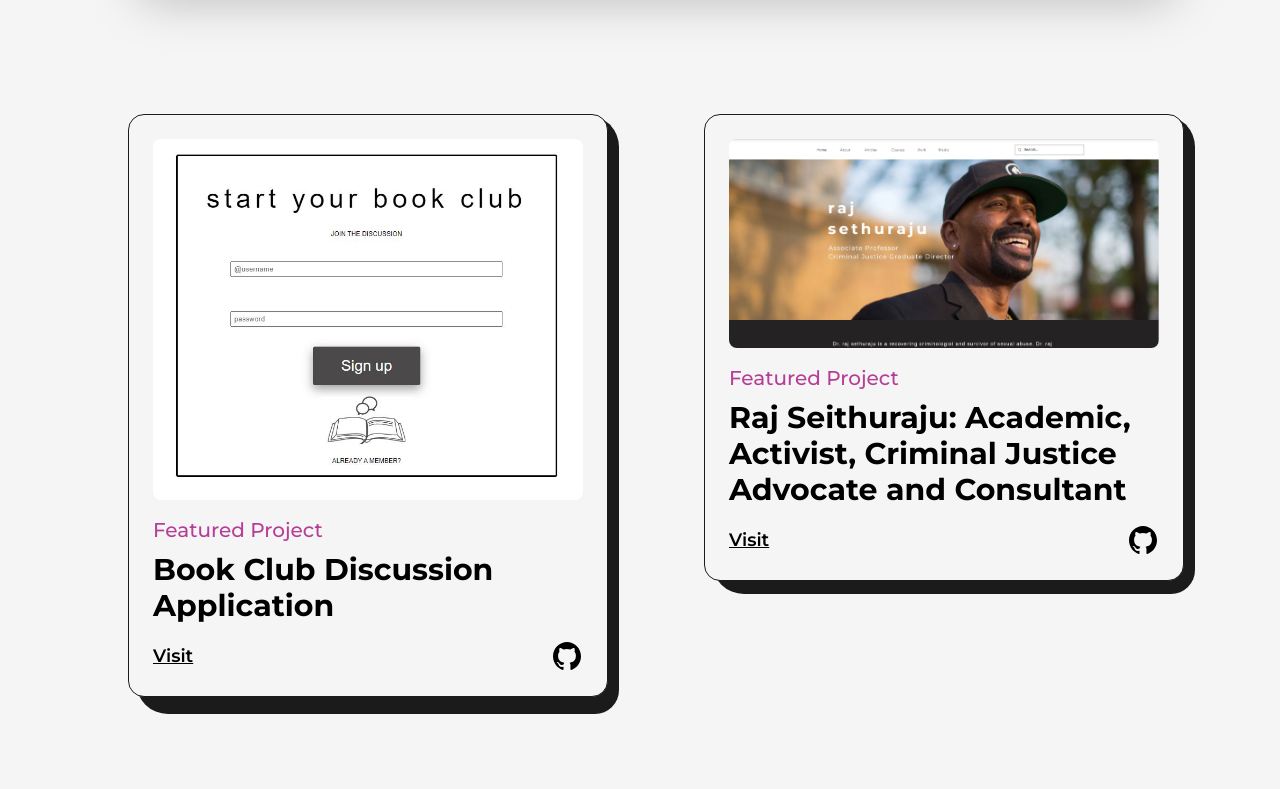
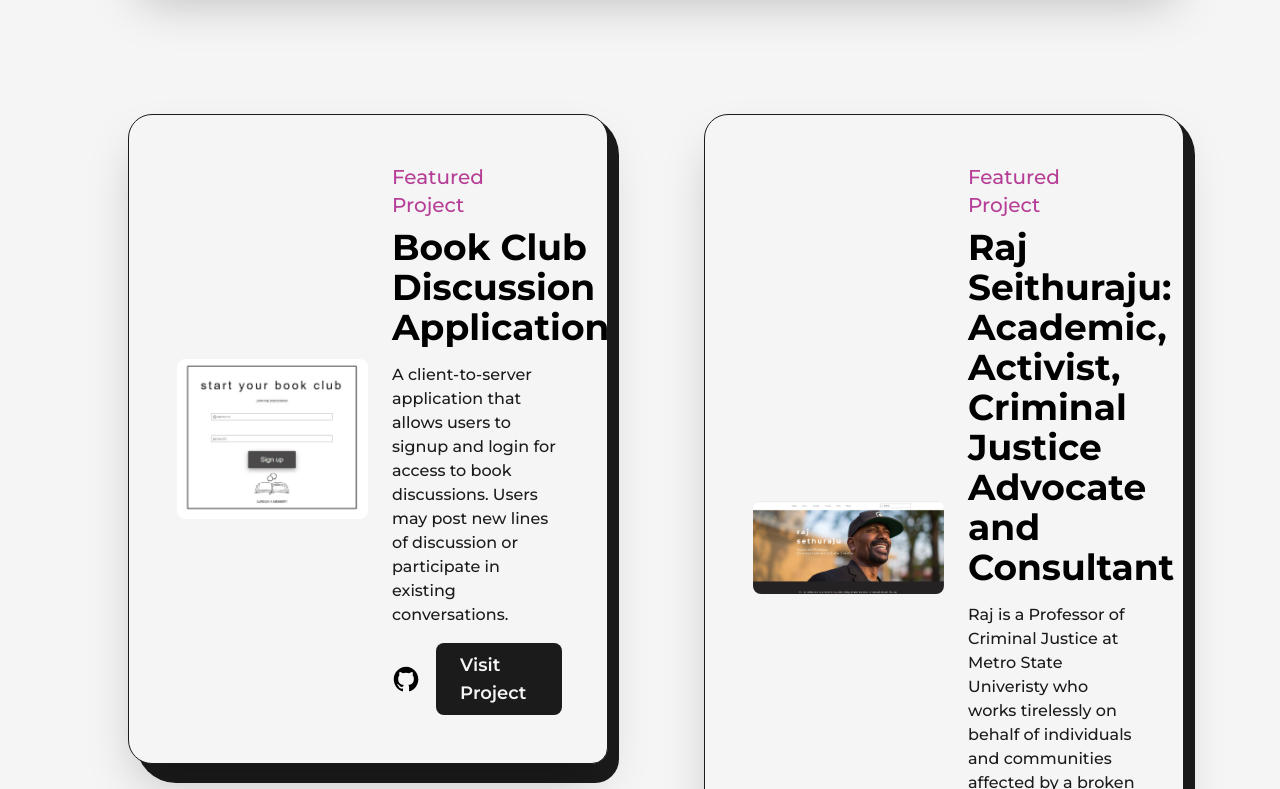
Before and after one commit to PaulMRob/portfolio, a Next.js app: page /projects in a window 1280 px wide. Shown: the part 891-1680 px from the top of the page. Built offline with nearby package versions, Linux system fonts and the light colour scheme.

Commit message:
made all projects featured

```diff
--- a/src/pages/projects.js
+++ b/src/pages/projects.js
@@ -155,7 +155,7 @@ const projects = () => {
               />
             </div>
             <div className="col-span-6 sm:col-span-12">
-              <Project
+              <FeaturedProject
                 title="Book Club Discussion Application"
                 img={project2}
                 summary="A client-to-server application that allows users to signup and login for access to book discussions. Users may post new lines of discussion or participate in existing conversations."
@@ -165,7 +165,7 @@ const projects = () => {
               />
             </div>
             <div className="col-span-6 sm:col-span-12">
-              <Project
+              <FeaturedProject
                 title="Raj Seithuraju: Academic, Activist, Criminal Justice Advocate and Consultant"
                 img={project3}
                 summary="Raj is a Professor of Criminal Justice at Metro State Univeristy who works tirelessly on behalf of individuals and communities affected by a broken and outdated system."
```
